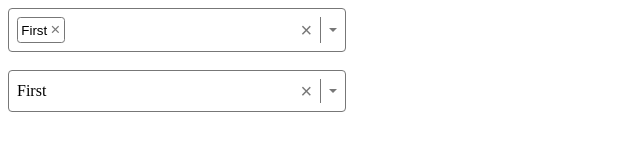
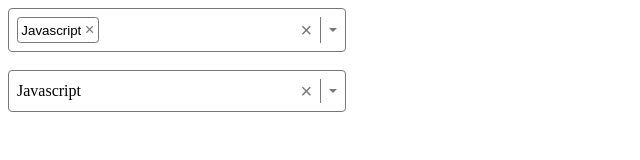
Before and after one commit to NicholasAnich/typescript_dropdown_menu, a React (Vite) app: page / in a window 1280 px wide. Shown: the top 160 px of the page, without its empty margins (0-640 px from the left). Built offline with nearby package versions, Linux system fonts and the light colour scheme.

Commit message:
simply changed option label names in App.tsx

```diff
--- a/src/App.tsx
+++ b/src/App.tsx
@@ -2,13 +2,13 @@ import { useState } from "react";
 import { Select, SelectOption } from "./Select";
 
 const options = [
-  { label: "First", value: 1 },
-  { label: "Second", value: 2 },
-  { label: "Third", value: 3 },
-  { label: "Fourth", value: 4 },
-  { label: "Fith", value: 5 },
-  { label: "Sixth", value: 6 },
-  { label: "Seventh", value: 7 },
+  { label: "Javascript", value: 1 },
+  { label: "HTML", value: 2 },
+  { label: "CSS", value: 3 },
+  { label: "React", value: 4 },
+  { label: "Python", value: 5 },
+  { label: "MySQL", value: 6 },
+  { label: "NextJS", value: 7 },
 ];
 
 function App() {
```
